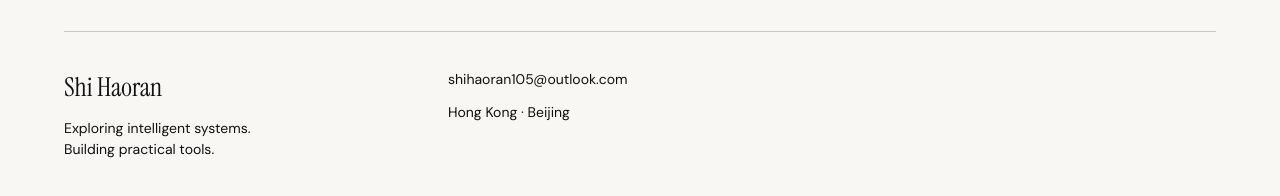
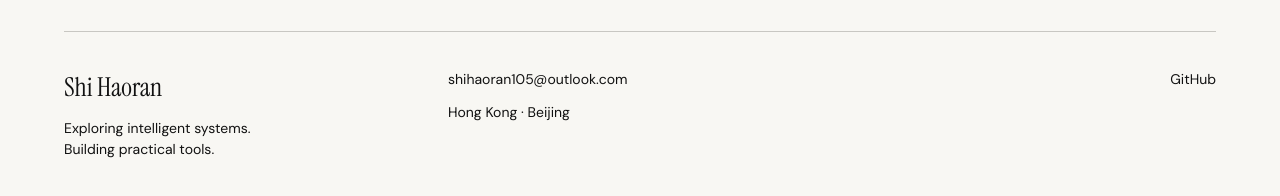
Before and after one commit to shihaoran105-alt/shihaoran.github.io, a React (Vite) app: page / in a window 1280 px wide. Shown: the part 3871-4067 px from the top of the page. Built offline with nearby package versions, Linux system fonts and the light colour scheme.

Commit message:
Add GitHub profile link

```diff
--- a/src/content.ts
+++ b/src/content.ts
@@ -7,7 +7,9 @@ const sharedProfile = {
   email: 'shihaoran105@outlook.com',
   portrait: asset('photos/cv-cover.jpg'),
   portraitFocus: '50% 44%',
-  socials: [] as { label: string; href: string }[],
+  socials: [
+    { label: 'GitHub', href: 'https://github.com/shihaoran105-alt' },
+  ] as { label: string; href: string }[],
 }
 
 const publicationLink = 'https://doi.org/10.25236/AJETS.2023.060302'
```
